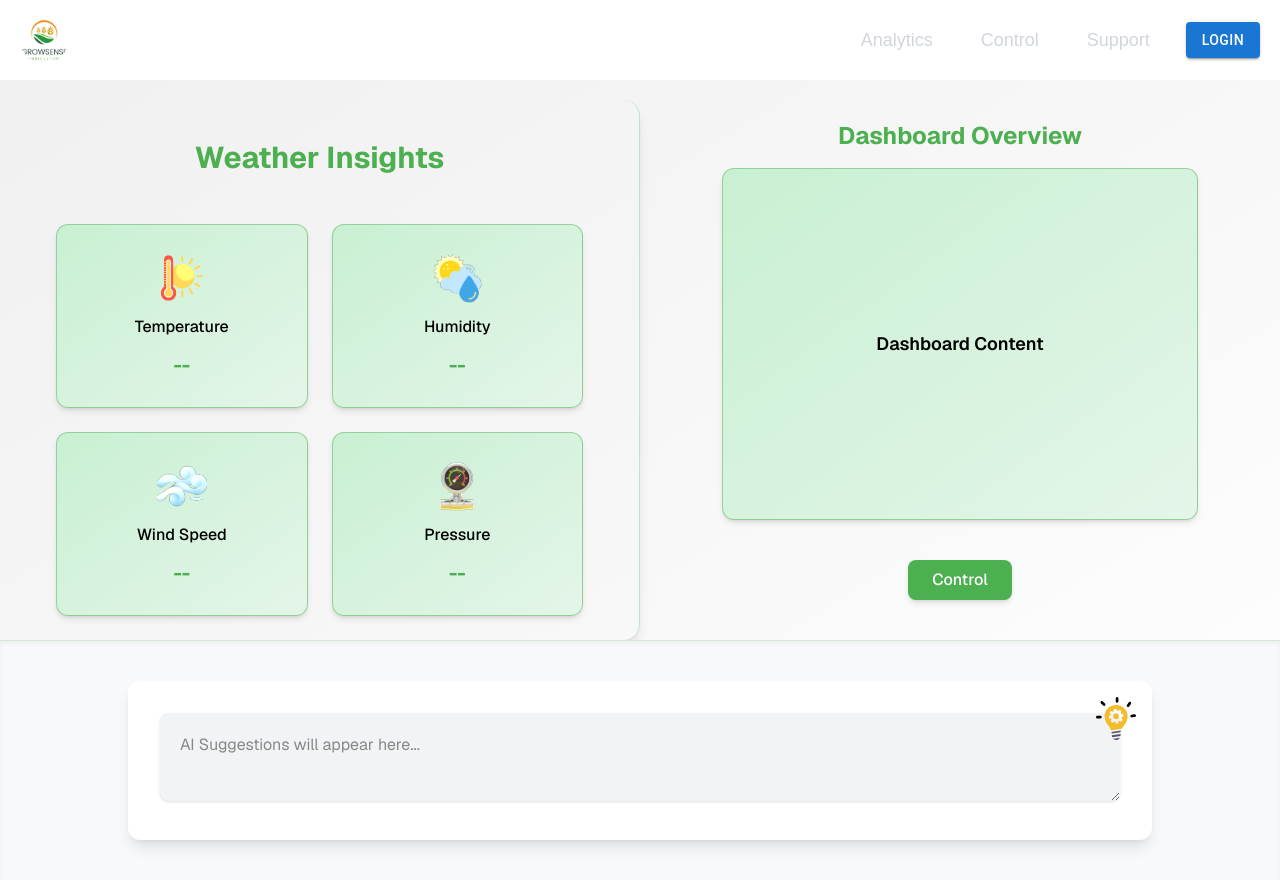
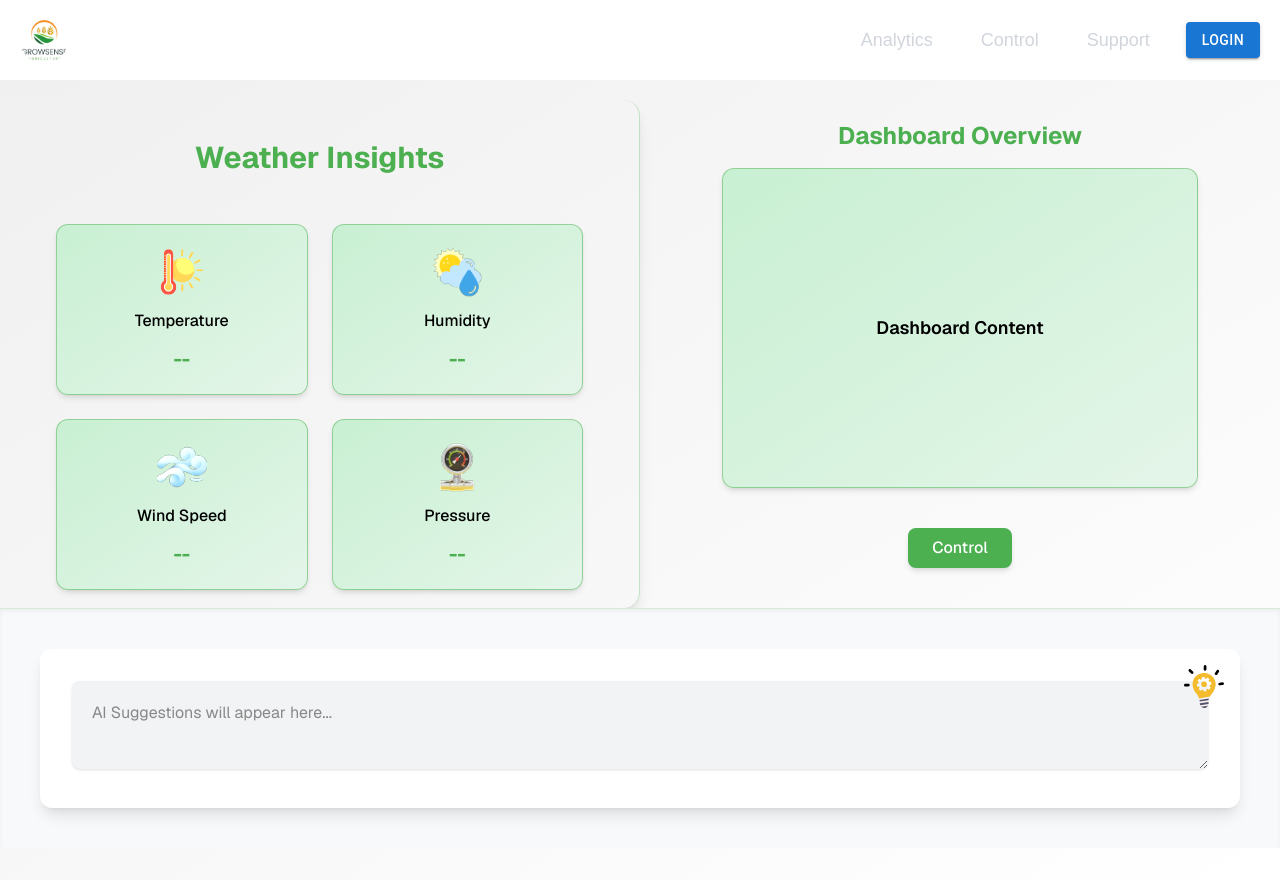
Before and after one commit to uzuw/GrowSense-ACE, a Next.js app in the folder frontend/: page /dashboard in a window 1280 px wide. Built offline with nearby package versions, Linux system fonts and the light colour scheme; no server answers.

Commit message:
fixed dashbaord

```diff
--- /dev/null
+++ b/frontend/app/(auth)/dashboard/components/Dashboard.tsx
@@ -0,0 +1,22 @@
+import React from "react";
+
+const Dashboard = () => {
+  return (
+    <section className="w-1/2 bg-transparent p-10 flex flex-col justify-between items-center">
+      <h2 className="w-full text-2xl font-bold text-[#4caf50] mb-4 text-center">
+        Dashboard Overview
+      </h2>
+      <div className="w-[85%] h-[85%] bg-gradient-to-br from-[#c8f0d2] to-[#e4f5e9] backdrop-blur-md border border-[#4caf50]/50 rounded-xl shadow-md flex flex-col items-center justify-center text-lg font-semibold text-black transition-all duration-300">
+        <p>Dashboard Content</p>
+      </div>
+      <a
+        href="#"
+        className="mt-10 bg-[#4caf50] text-white px-6 py-2 rounded-lg font-medium shadow-md hover:bg-[#66bb6a] transition duration-300"
+      >
+        Control
+      </a>
+    </section>
+  );
+};
+
+export default Dashboard;
--- /dev/null
+++ b/frontend/app/(auth)/dashboard/components/Suggestion.tsx
@@ -0,0 +1,24 @@
+import React from "react";
+import Image from "next/image";
+
+const Suggestion = () => {
+  return (
+    <div className="p-10 bg-[#f8f9fa] border-t border-[#4caf50]/20 shadow-inner">
+      <div className="max-w-7xl mx-auto relative rounded-xl bg-white shadow-lg p-8">
+        <div className="absolute top-4 right-4">
+          <Image src="/bulb.svg" alt="bulb" width={40} height={40} />
+        </div>
+        <textarea
+          readOnly
+          placeholder="AI Suggestions will appear here..."
+          className="w-full bg-[#f1f3f4] border border-none rounded-lg shadow-sm p-5 text-[#333] placeholder-[#888] focus:outline-none transition duration-300"
+        >
+
+
+        </textarea>
+      </div>
+    </div>
+  );
+};
+
+export default Suggestion;
--- /dev/null
+++ b/frontend/app/(auth)/dashboard/components/Weather.tsx
@@ -0,0 +1,86 @@
+"use client";
+
+import React, { useEffect, useState } from "react";
+import Image from "next/image";
+
+const Weather = () => {
+  const URL1 = "https://api.openweathermap.org/data/2.5/forecast?q=";
+  const API_ID = "&appid=1ecbfb6747c1f879d80ea2600aa097df&units=metric";
+  const city = "Kathmandu";
+
+  const [weatherData, setWeatherData] = useState({
+    temperature: "--",
+    pressure: "--",
+    windSpeed: "--",
+    humidity: "--",
+  });
+
+  useEffect(() => {
+    const fetchData = async (location: string) => {
+      console.log("Fetching Data ...");
+      try {
+        const response = await fetch(URL1 + location + API_ID);
+        const data = await response.json();
+        console.log(data);
+
+        if (response.ok) {
+          setWeatherData({
+            temperature: Math.round(data.list[0].main.temp) + "°C",
+            pressure: data.list[0].main.pressure + "Pa",
+            windSpeed: data.list[0].wind.speed + " Km/h",
+            humidity: data.list[0].main.humidity + " %",
+          });
+        } else {
+          console.info("Something went wrong !");
+        }
+      } catch (error) {
+        console.error(error);
+      }
+    };
+
+    fetchData(city);
+  }, []);
+
+  return (
+    <section className="w-1/2 mt-5 bg-[#f5f5f5]/20 p-10 flex flex-wrap gap-6 justify-center items-center border-r border-[#4caf50]/30 rounded-tr-2xl rounded-br-2xl shadow-lg">
+      <h2 className="w-full text-3xl font-bold text-[#4caf50] mb-6 text-center">
+        Weather Insights
+      </h2>
+      {[
+        {
+          src: "/temperature-icon.svg",
+          label: "Temperature",
+          value: weatherData.temperature,
+        },
+        {
+          src: "/humidity.svg",
+          label: "Humidity",
+          value: weatherData.humidity,
+        },
+        { src: "/wind.svg", label: "Wind Speed", value: weatherData.windSpeed },
+        {
+          src: "/pressure.svg",
+          label: "Pressure",
+          value: weatherData.pressure,
+        },
+      ].map((item, i) => (
+        <div
+          key={i}
+          className="w-[45%] h-[40%] bg-gradient-to-br from-[#c8f0d2] to-[#e4f5e9] backdrop-blur-md rounded-xl border border-[#4caf50]/50 shadow-md flex flex-col justify-center items-center gap-3 p-4"
+        >
+          <Image
+            src={item.src}
+            alt="icon"
+            width={50}
+            height={50}
+            className="filter brightness-110"
+          />
+          <div className="text-base font-medium text-black">{item.label}</div>
+          <div className="text-xl font-bold text-[#4caf50]">{item.value}</div>
+        </div>
+      ))}
+    </section>
+  );
+};
+
+export default Weather;
--- a/frontend/app/(auth)/dashboard/page.tsx
+++ b/frontend/app/(auth)/dashboard/page.tsx
@@ -1,92 +1,18 @@
-"use client";
-
-import React, { useState, useEffect } from 'react';
-import Image from 'next/image';
+import Weather from "./components/Weather";
+import Dashboard from "./components/Dashboard";
+import Suggestion from "./components/Suggestion";
 
 const Page = () => {
-  const URL1 = 'https://api.openweathermap.org/data/2.5/forecast?q=';
-  const API_ID = '&appid=1ecbfb6747c1f879d80ea2600aa097df&units=metric';
-  const city = 'Kathmandu';
-
-  const [weatherData, setWeatherData] = useState({
-    temperature: '--',
-    pressure: '--',
-    windSpeed: '--',
-    humidity: '--'
-  });
-
-  useEffect(() => {
-    const fetchData = async (location: string) => {
-      console.log('Fetching Data ...');
-      try {
-        const response = await fetch(URL1 + location + API_ID);
-        const data = await response.json();
-        console.log(data);
-
-        if (response.ok) {
-          setWeatherData({
-            temperature: Math.round(data.list[0].main.temp) + '°C',
-            pressure: data.list[0].main.pressure + 'Pa',
-            windSpeed: data.list[0].wind.speed + ' Km/h',
-            humidity: data.list[0].main.humidity + ' %'
-          });
-        } else {
-          console.info("Something went wrong !");
-        }
-      } catch (error) {
-        console.error(error);
-      }
-    };
-
-    fetchData(city);
-  }, []);
-
   return (
     <div className="min-h-screen bg-gradient-to-br from-[#f0f0f0] to-[#ffffff] font-sans text-white">
       <main className="min-h-screen flex flex-col">
-        <div className="flex flex-1 overflow-hidden">
-          <section className="w-1/2 mt-5 bg-[#f5f5f5]/20 p-10 flex flex-wrap gap-6 justify-center items-center border-r border-[#4caf50]/30 rounded-tr-2xl rounded-br-2xl shadow-lg">
-            <h2 className="w-full text-3xl font-bold text-[#4caf50] mb-6 text-center">Weather Insights</h2>
-            {[
-              { src: '/temperature-icon.svg', label: 'Temperature', value: weatherData.temperature },
-              { src: '/humidity.svg', label: 'Humidity', value: weatherData.humidity },
-              { src: '/wind.svg', label: 'Wind Speed', value: weatherData.windSpeed },
-              { src: '/pressure.svg', label: 'Pressure', value: weatherData.pressure },
-            ].map((item, i) => (
-              <div
-                key={i}
-                className="w-[45%] h-[40%] bg-gradient-to-br from-[#c8f0d2] to-[#e4f5e9] backdrop-blur-md rounded-xl border border-[#4caf50]/50 shadow-md flex flex-col justify-center items-center gap-3 p-4"
-              >
-                <Image src={item.src} alt="icon" width={50} height={50} className="filter brightness-110" />
-                <div className="text-base font-medium text-black">{item.label}</div>
-                <div className="text-xl font-bold text-[#4caf50]">{item.value}</div>
-              </div>
-            ))}
-          </section>
+        <div className="flex flex-1 flex-col overflow-hidden">
+          <div className="flex flex-row">
+            <Weather />
+            <Dashboard />
+          </div>
 
-          <section className="w-1/2 bg-transparent p-10 flex flex-col justify-between items-center">
-            <h2 className="w-full text-2xl font-bold text-[#4caf50] mb-4 text-center">Dashboard Overview</h2>
-            <div className="w-[85%] h-[85%] bg-gradient-to-br from-[#c8f0d2] to-[#e4f5e9] backdrop-blur-md border border-[#4caf50]/50 rounded-xl shadow-md flex flex-col items-center justify-center text-lg font-semibold text-black transition-all duration-300">
-              <p>Dashboard Content</p>
-            </div>
-            <a href="#" className="mt-10 bg-[#4caf50] text-white px-6 py-2 rounded-lg font-medium shadow-md hover:bg-[#66bb6a] transition duration-300">
-              Control
-            </a>
-          </section>
-        </div>
-
-        <div className="p-10 bg-[#f8f9fa] border-t border-[#4caf50]/20 shadow-inner">
-          <div className="max-w-5xl mx-auto relative rounded-xl bg-white shadow-lg p-8">
-            <div className="absolute top-4 right-4">
-              <Image src="/bulb.svg" alt="bulb" width={40} height={40} />
-            </div>
-            <textarea
-              readOnly
-              placeholder="AI Suggestions will appear here..."
-              className="w-full bg-[#f1f3f4] border border-none rounded-lg shadow-sm p-5 text-[#333] placeholder-[#888] focus:outline-none transition duration-300"
-            >
-            </textarea>
-          </div>
+          <Suggestion />
         </div>
       </main>
     </div>
```
